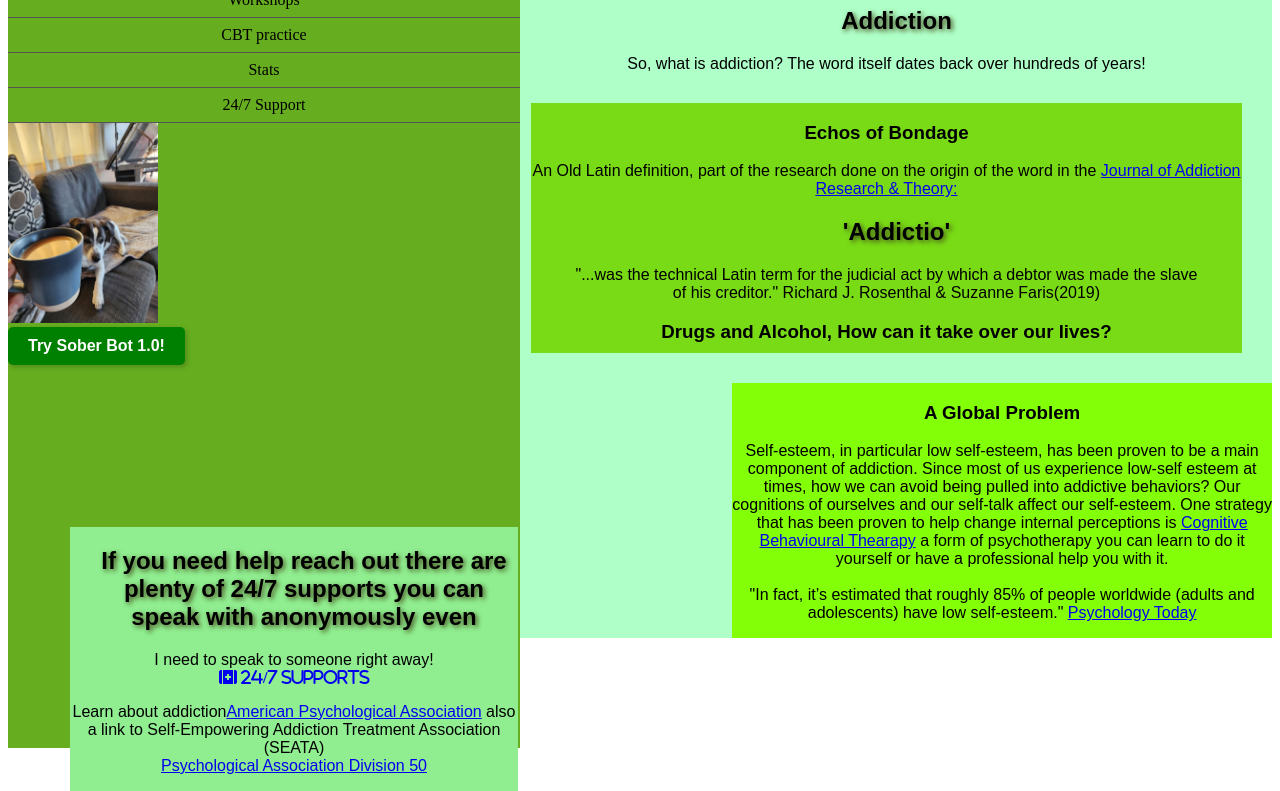
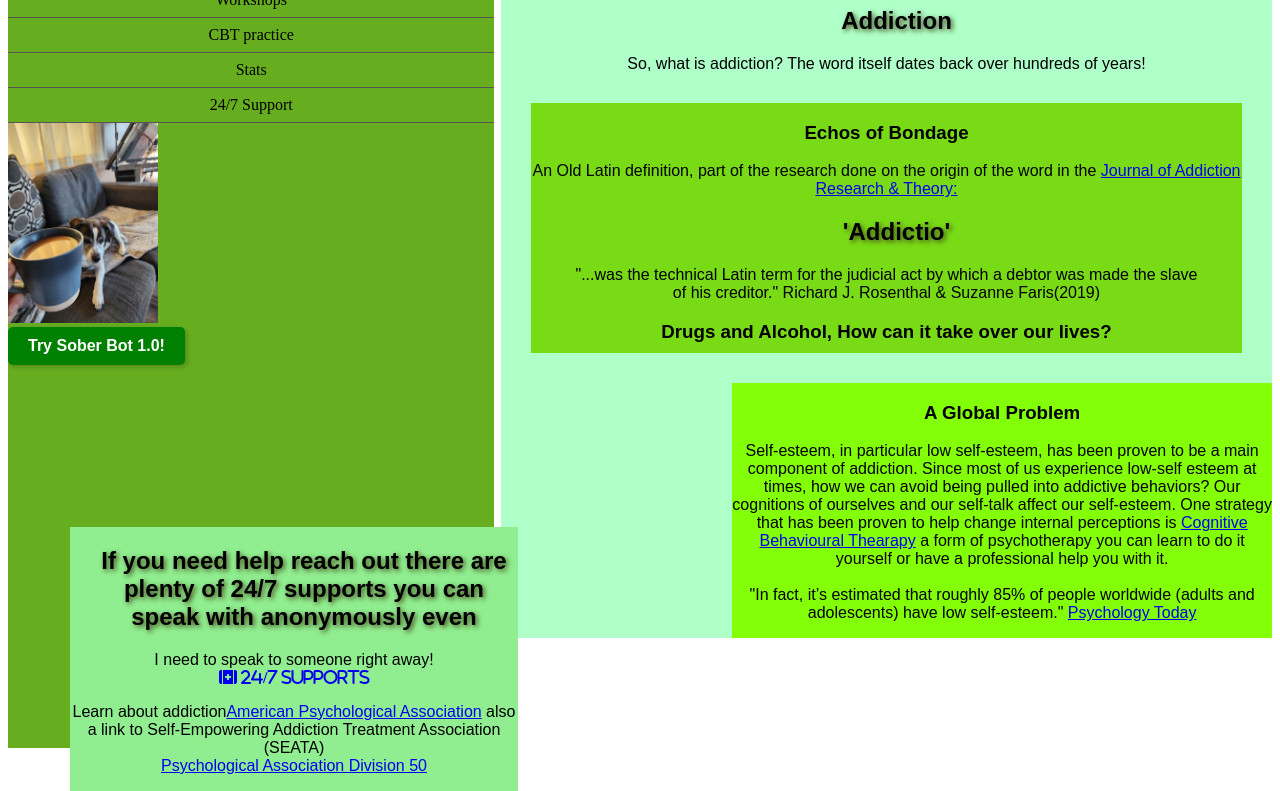
Before and after one commit to ModifyMe1/Roots-of-addiction, a website: page src/index.html in a window 1280 px wide. Shown: the part 73-864 px from the top of the page. Drawn offline with nearby package versions, Linux system fonts and the light colour scheme.

Commit message:
Update style.css

```diff
--- a/src/style.css
+++ b/src/style.css
@@ -28,7 +28,7 @@ ul {
   list-style-type: none;
   margin: 0;
   padding: 0;
-  width: 40%;
+  width: 38%;
   background-color: #66ad1f;
   position: fixed;
   height: 100%;
```
